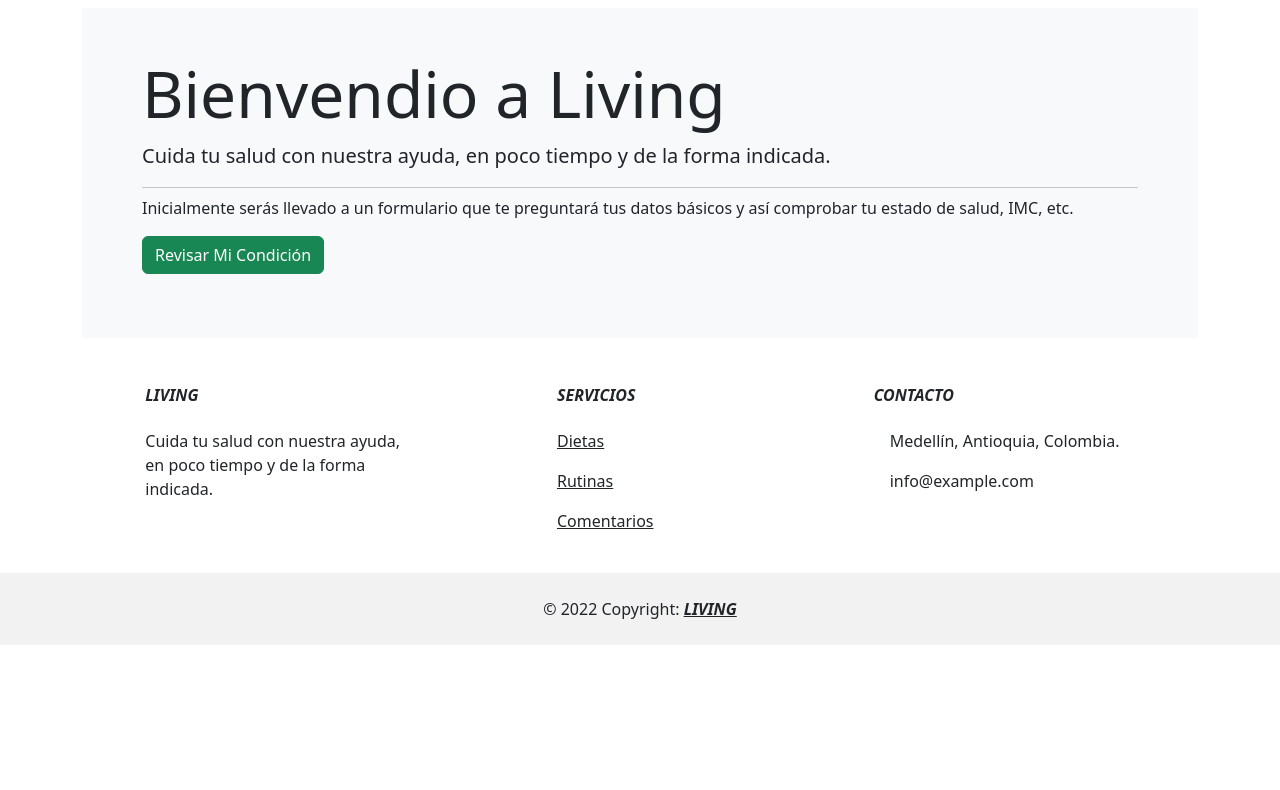
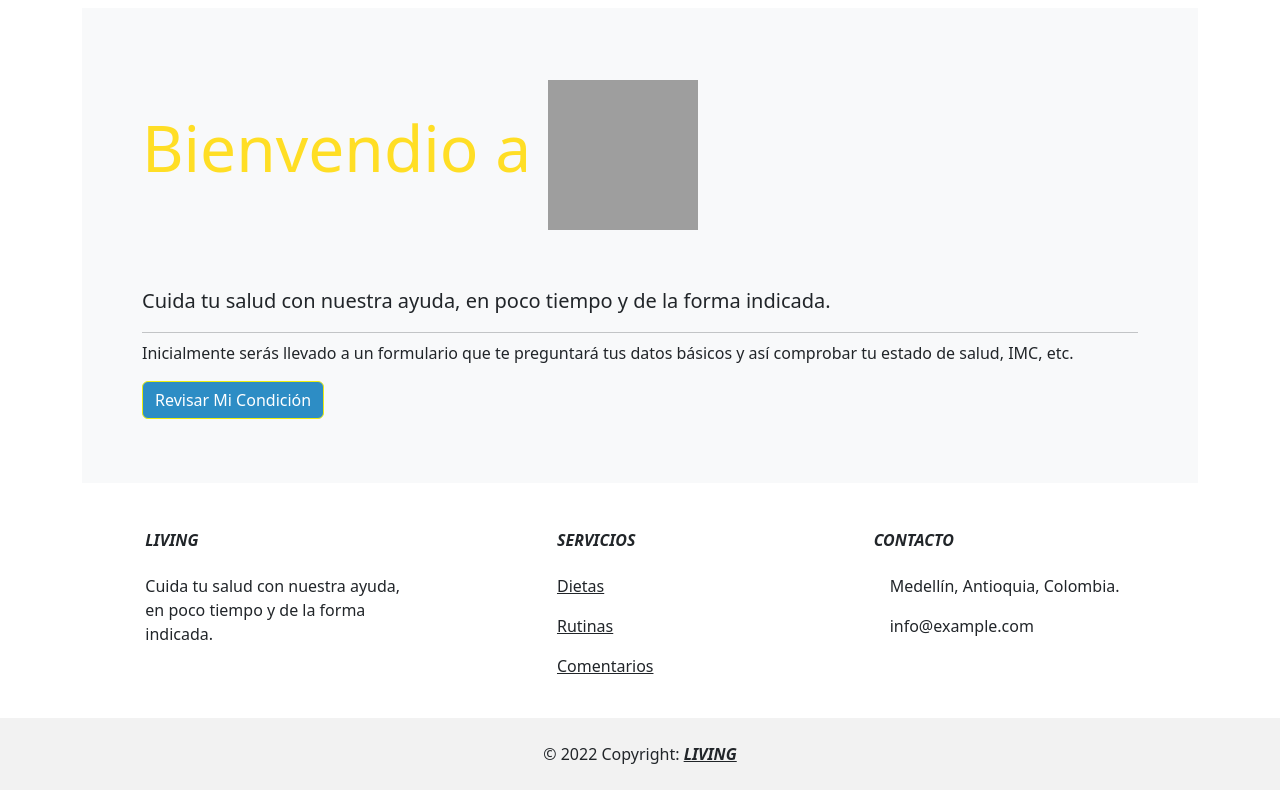
Before and after one commit to JuanesPavas19/Living-Project-EAFIT, a Django app: page / in a window 1280 px wide. Shown: the part 82-872 px from the top of the page. Before the commit the page ends 727 px from the top, so only its background shows below. Run offline with Django 4.2, Linux system fonts and the light colour scheme; grey boxes are pictures that could not be loaded.

Commit message:
cambios en diseño

```diff
--- a/movie/templates/home.html
+++ b/movie/templates/home.html
@@ -2,17 +2,23 @@
 {% block titulo %} Home - Living {% endblock %}
 
 {% block contenido %}
+{% load static %}
 <h1></h1>
-<div class="p-5 bg-light">
-    <div class="container">
-        <h1 class="display-3">Bienvendio a Living</h1>
+<div class="p-5 bg-light" >
+    <div class="container"><br>
+        <h1 class="display-3" style="color: rgb(255, 222, 37);" >Bienvendio a
+            <img src='{% static "img/liv.png" %}' alt="LIVING" width="150px" height="150px">
+            </h1>
+            <br><br>
             <p class="lead">
                 Cuida tu salud con nuestra ayuda, en poco tiempo y de la forma indicada.
             </p>
             <hr class="my-2">
             <p>Inicialmente serás llevado a un formulario que te preguntará tus datos básicos y así comprobar tu estado de salud, IMC, etc.</p>
             <p class="lead">
-                <a class="btn btn-success" href="form" role="button">Revisar Mi Condición</a>
+                <a class="btn btn-success" style="
+                background-color: rgb(45, 141, 197); border-color: rgb(236, 236, 16);"
+                href="form" role="button">Revisar Mi Condición</a>
             </p>
     </div>
 </div>
```
